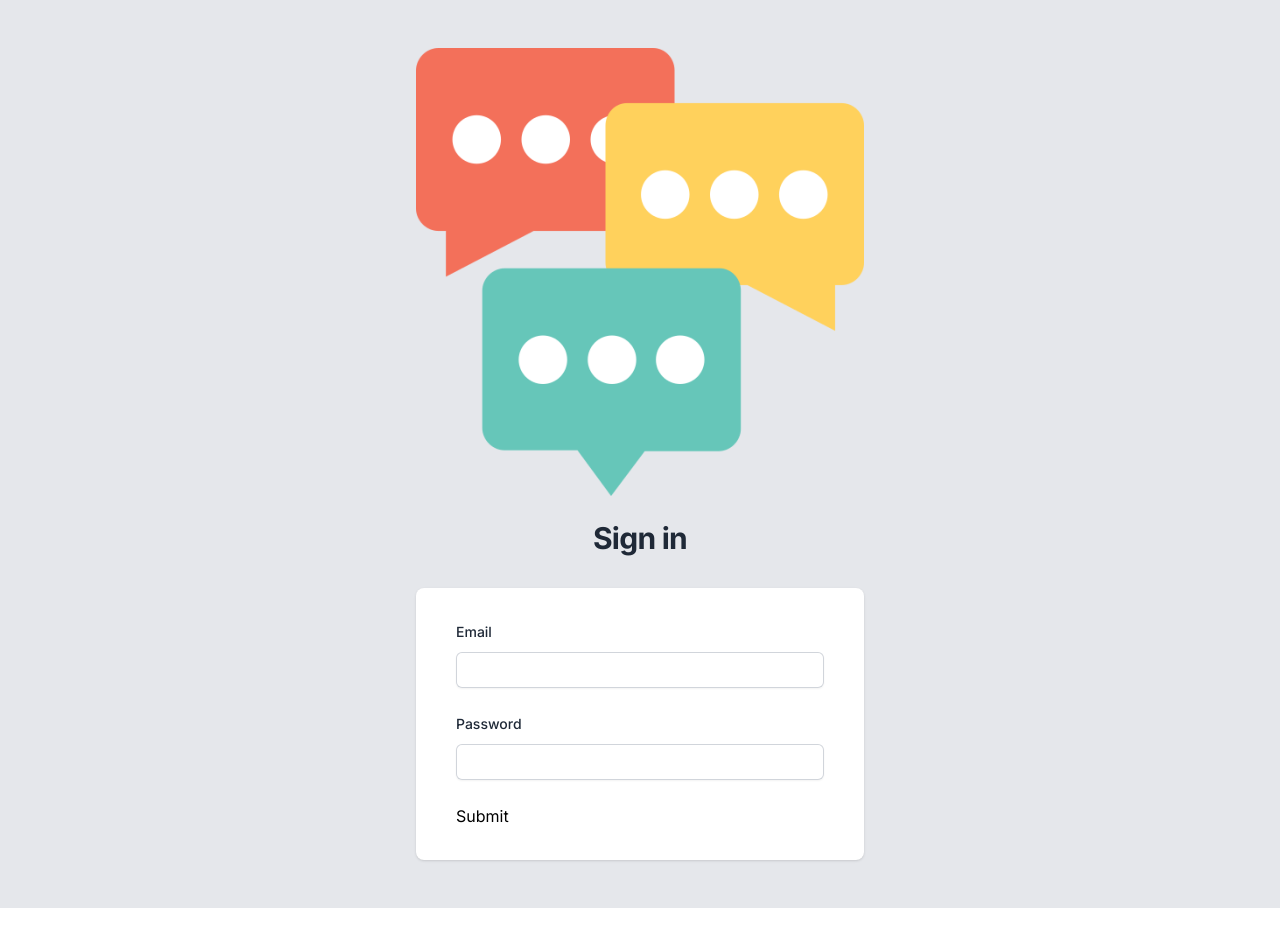
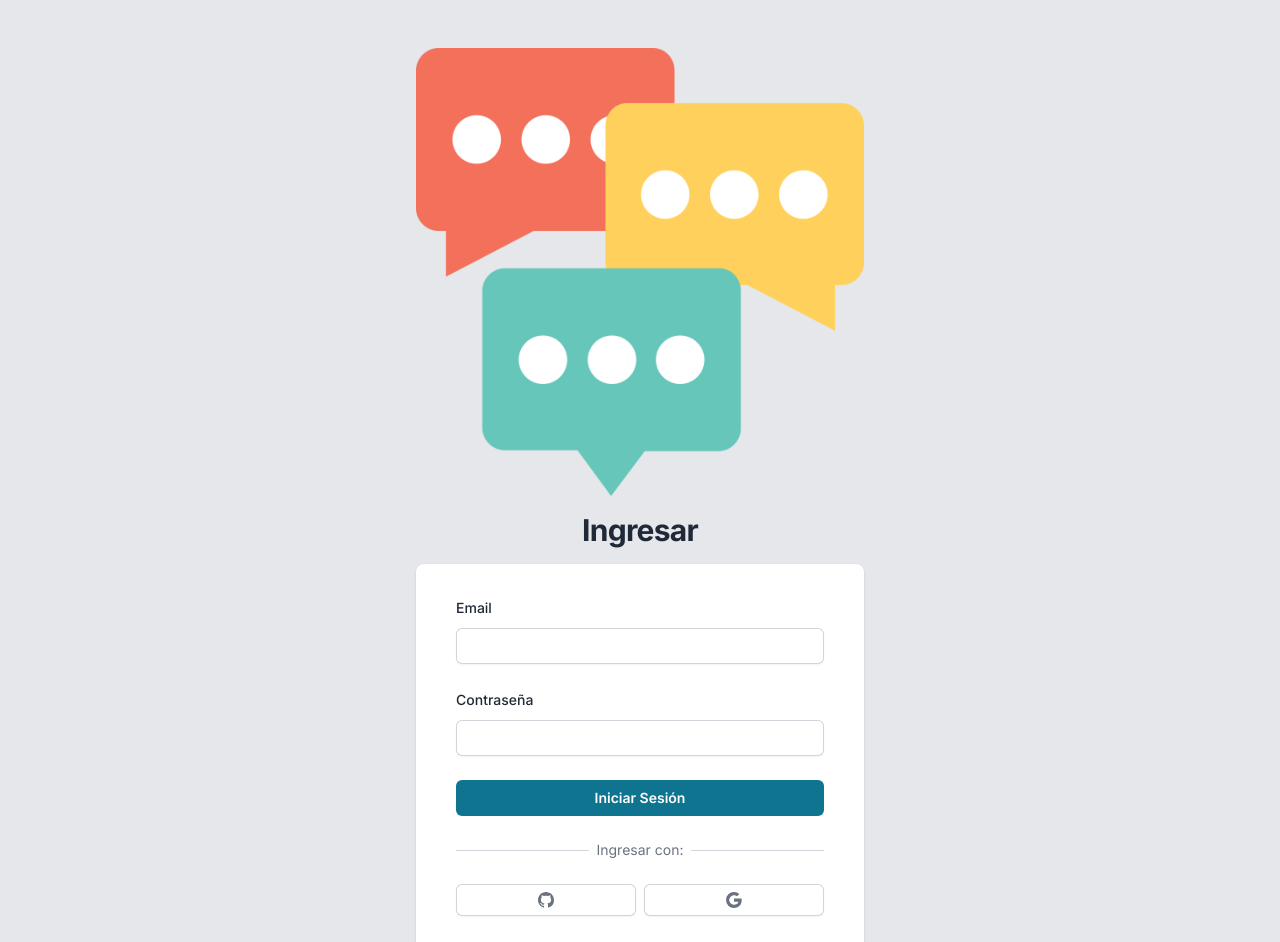
Before and after one commit to ChiarelliLuciano/chat-app, a Next.js app: page / in a window 1280 px wide. Shown: the top 942 px of the page. Before the commit the page ends 908 px from the top, so only its background shows below. Built offline with nearby package versions, Linux system fonts and the light colour scheme.

Commit message:
add AuthForm components

```diff
--- a/app/(site)/components/AuthForm.tsx
+++ b/app/(site)/components/AuthForm.tsx
@@ -1,7 +1,10 @@
 "use client";
 import { useState, useCallback } from "react";
 import { FieldValues, SubmitHandler, useForm } from "react-hook-form";
+import { BsGithub, BsGoogle } from "react-icons/bs";
 import Input from "@/app/components/Input/Input";
+import Button from "@/app/components/Button";
+import SocialButton from "./SocialButton";
 
 type Variant = "LOGIN" | "REGISTER";
 
@@ -45,11 +48,17 @@
   };
 
   return (
-    <div className="mt-8 sm:mx-auto sm:w-full sm:max-w-md">
+    <div className="mt-4 sm:mx-auto sm:w-full sm:max-w-md">
       <div className="bg-white px-4 py-8 shadow sm:rounded-lg sm:px-10">
         <form className="space-y-6" onSubmit={handleSubmit(onSubmit)}>
           {variant === "REGISTER" && (
-            <Input id="name" label="Name" register={register} errors={errors} />
+            <Input
+              id="name"
+              label="Name"
+              register={register}
+              errors={errors}
+              disabled={loading}
+            />
           )}
           <Input
             id="email"
@@ -57,18 +66,54 @@
             type="email"
             register={register}
             errors={errors}
+            disabled={loading}
           />
           <Input
             id="password"
-            label="Password"
+            label="Contraseña"
             type="password"
             register={register}
             errors={errors}
+            disabled={loading}
           />
           <div>
-            <button>Submit</button>
+            <Button disabled={loading} fullWidth type="submit">
+              {variant === "LOGIN" ? "Iniciar Sesión" : "Registrarse"}
+            </Button>
           </div>
         </form>
+
+        <div className="mt-6">
+          <div className="relative">
+            <div className="absolute inset-0 flex items-center">
+              <div className="w-full border-t border-gray-300" />
+            </div>
+            <div className="relative flex justify-center text-sm">
+              <span className="bg-white px-2 text-gray-500">Ingresar con:</span>
+            </div>
+          </div>
+          <div className="mt-6 flex gap-2">
+            <SocialButton
+              icon={BsGithub}
+              onClick={() => socialAction("github")}
+            />
+            <SocialButton
+              icon={BsGoogle}
+              onClick={() => socialAction("google")}
+            />
+          </div>
+        </div>
+
+        <div className="flex gap-2 justify-center text-sm mt-6 px-2 text-gray-500">
+          <div>
+            {variant === "LOGIN"
+              ? "No tienes una cuenta?"
+              : "Ya tienes tu cuenta?"}
+          </div>
+          <div onClick={toggleVariant} className="underline cursor-pointer">
+            {variant === "LOGIN" ? "Crear cuenta" : "Iniciar sesión"}
+          </div>
+        </div>
       </div>
     </div>
   );
--- /dev/null
+++ b/app/(site)/components/SocialButton.tsx
@@ -0,0 +1,20 @@
+import { IconType } from "react-icons";
+
+interface SocialButtonProps {
+  icon: IconType;
+  onClick: () => void;
+}
+
+const SocialButton: React.FC<SocialButtonProps> = ({ icon: Icon, onClick }) => {
+  return (
+    <button
+      type="button"
+      onClick={onClick}
+      className="inline-flex w-full justify-center rounded-md bg-white px-4 py-2 text-gray-500 shadow-sm ring-1 ring-inset ring-gray-300 hover:bg-gray-50 focus:outline-offset-0"
+    >
+      <Icon />
+    </button>
+  );
+};
+
+export default SocialButton;
--- a/app/(site)/page.tsx
+++ b/app/(site)/page.tsx
@@ -12,8 +12,8 @@
           width="50"
           className="mx-auto w-auto"
         />
-        <h2 className="mt-6 text-center text-3xl font-bold tracking-tight text-gray-800">
-          Sign in
+        <h2 className="mt-4 text-center text-3xl font-bold tracking-tight text-gray-800">
+          Ingresar
         </h2>
       </div>
       <AuthForm></AuthForm>
--- /dev/null
+++ b/app/components/Button.tsx
@@ -0,0 +1,45 @@
+"use client";
+import clsx from "clsx";
+
+interface ButtonProps {
+  type?: "button" | "submit" | "reset" | undefined;
+  fullWidth?: boolean;
+  children?: React.ReactNode;
+  onClick?: () => void;
+  secondary?: boolean;
+  danger?: boolean;
+  disabled?: boolean;
+}
+
+const Button: React.FC<ButtonProps> = ({
+  type,
+  fullWidth,
+  children,
+  onClick,
+  secondary,
+  danger,
+  disabled,
+}) => {
+  return (
+    <button
+      onClick={onClick}
+      type={type}
+      disabled={disabled}
+      className={clsx(
+        `flex justify-center rounded-md px-3 py-2  text-sm font-semibold focus-visible:outline focus-visible:outline-2 focus-visible:outline-offset-2`,
+        disabled && "opacity-50 cursor-default",
+        fullWidth && "w-full",
+        secondary ? "text-gray-900" : "text-white",
+        danger &&
+          "bg-rose-500 hover:bg-rose-600 focus-visible:outline-rose-600",
+        !secondary &&
+          !danger &&
+          "bg-cyan-700 hover:bg-cyan-600 focus-visible:outline-cyan-600"
+      )}
+    >
+      {children}
+    </button>
+  );
+};
+
+export default Button;
```
